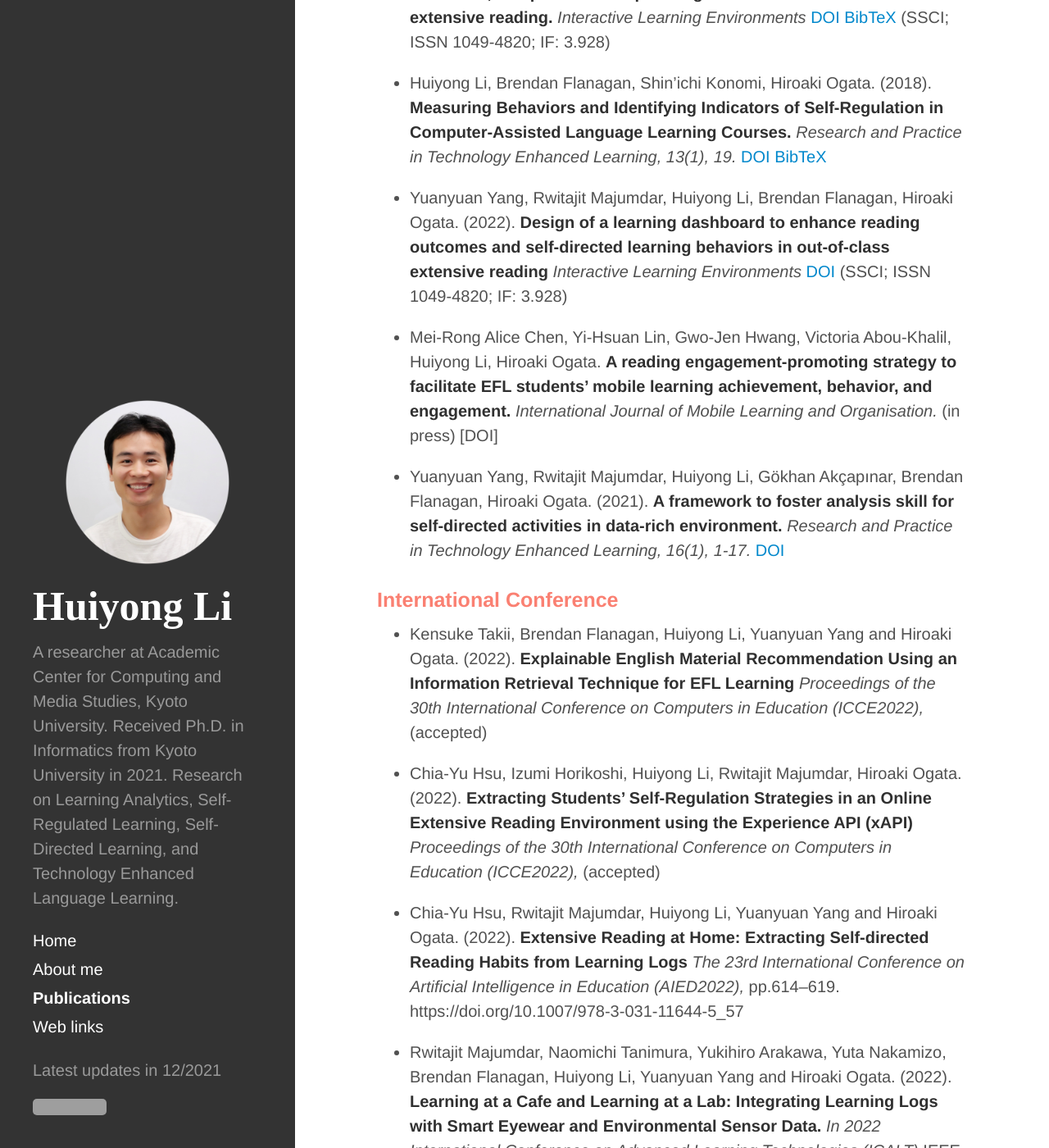
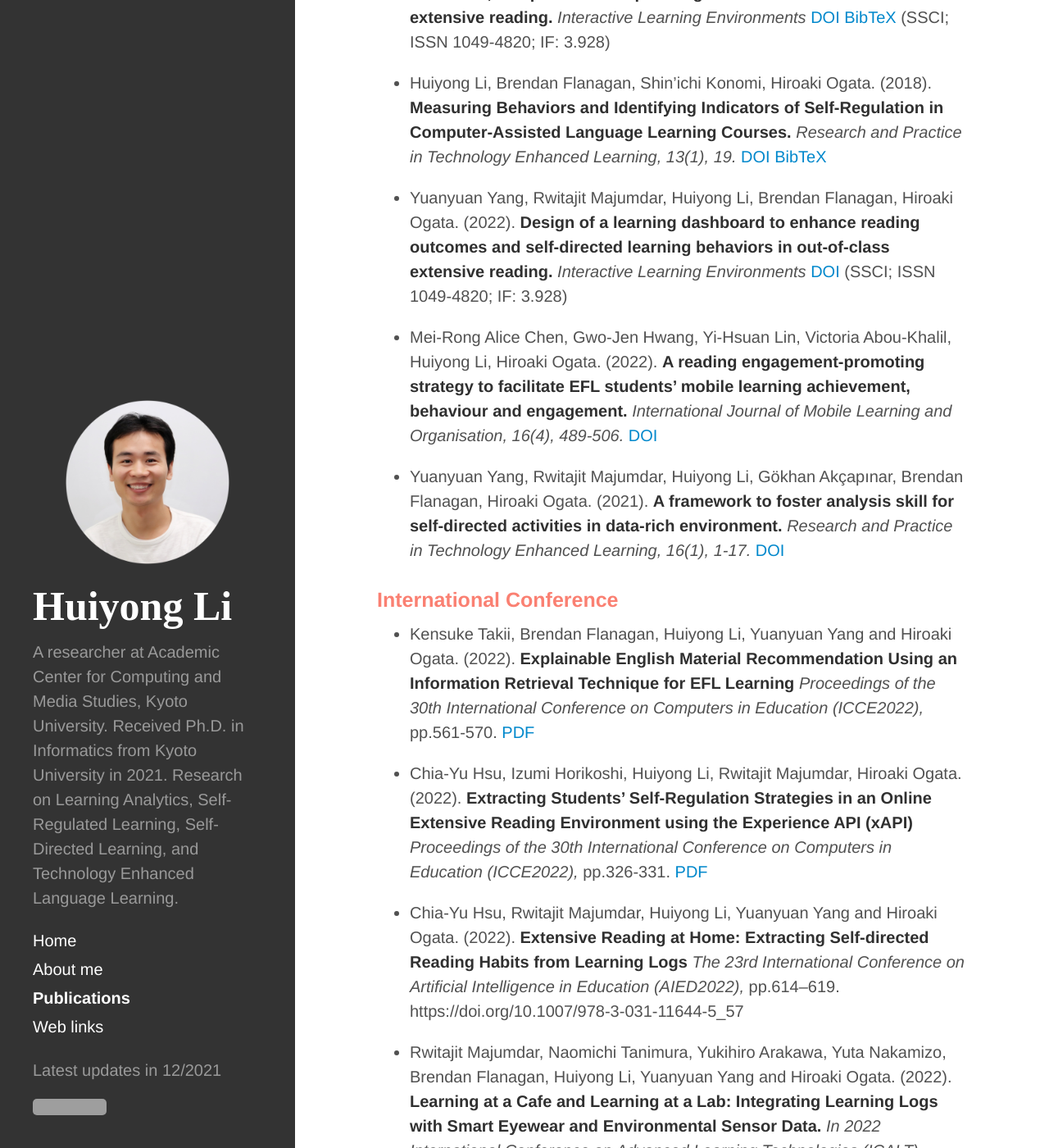
Before and after one commit to li-huiyong/li-huiyong.github.io, a Jekyll site: the page built from publications.md, in a window 1280 px wide and 1400 px high, scrolled down 547 px. Shown: the whole window at 82% size. Built offline with Jekyll 4.4.1, drawn with Linux system fonts in a browser that asks for light colours; nearby versions of some CDN libraries; some web fonts are replaced; some of the changed text lies outside the part shown; grey boxes are pictures that could not be loaded.

Commit message:
Update work until 20221130

```diff
--- a/publications.md
+++ b/publications.md
@@ -15,28 +15,28 @@
 
 * Huiyong Li, Brendan Flanagan, Shin’ichi Konomi, Hiroaki Ogata. (2018). **Measuring Behaviors and Identifying Indicators of Self-Regulation in Computer-Assisted Language Learning Courses.** _Research and Practice in Technology Enhanced Learning, 13(1), 19._ [DOI](https://doi.org/10.1186/s41039-018-0087-7){:target="_blank"} [BibTeX](https://li-huiyong.github.io/resources/li2018measuring.bib){:target="_blank"}
 
-* Yuanyuan Yang, Rwitajit Majumdar, Huiyong Li, Brendan Flanagan, Hiroaki Ogata. (2022). **Design of a learning dashboard to enhance reading outcomes and self-directed learning behaviors in out-of-class extensive reading** _Interactive Learning Environments_ [DOI](https://doi.org/10.1080/10494820.2022.2101126){:target="_blank"} (SSCI; ISSN 1049-4820; IF: 3.928)
+* Yuanyuan Yang, Rwitajit Majumdar, Huiyong Li, Brendan Flanagan, Hiroaki Ogata. (2022). **Design of a learning dashboard to enhance reading outcomes and self-directed learning behaviors in out-of-class extensive reading.** _Interactive Learning Environments_ [DOI](https://doi.org/10.1080/10494820.2022.2101126){:target="_blank"} (SSCI; ISSN 1049-4820; IF: 3.928)
 
-* Mei-Rong Alice Chen, Yi-Hsuan Lin, Gwo-Jen Hwang, Victoria Abou-Khalil, Huiyong Li, Hiroaki Ogata. **A reading engagement-promoting strategy to facilitate EFL students’ mobile learning achievement, behavior, and engagement.** _International Journal of Mobile Learning and Organisation._ (in press) [DOI]
+* Mei-Rong Alice Chen, Gwo-Jen Hwang, Yi-Hsuan Lin, Victoria Abou-Khalil, Huiyong Li, Hiroaki Ogata. (2022). **A reading engagement-promoting strategy to facilitate EFL students' mobile learning achievement, behaviour and engagement.** _International Journal of Mobile Learning and Organisation, 16(4), 489-506._ [DOI](https://doi.org/10.1504/IJMLO.2022.125968)
 
 * Yuanyuan Yang, Rwitajit Majumdar, Huiyong Li, Gökhan Akçapınar, Brendan Flanagan, Hiroaki Ogata. (2021). **A framework to foster analysis skill for self-directed activities in data-rich environment.** _Research and Practice in Technology Enhanced Learning, 16(1), 1-17._ [DOI](https://doi.org/10.1186/s41039-021-00170-y){:target="_blank"}
 
 
 ### <span style="color: Salmon; ">International Conference</span>
 
-* Kensuke Takii, Brendan Flanagan, Huiyong Li, Yuanyuan Yang and Hiroaki Ogata. (2022). **Explainable English Material Recommendation Using an Information Retrieval Technique for EFL Learning** _Proceedings of the 30th International Conference on Computers in Education (ICCE2022),_ (accepted)
+* Kensuke Takii, Brendan Flanagan, Huiyong Li, Yuanyuan Yang and Hiroaki Ogata. (2022). **Explainable English Material Recommendation Using an Information Retrieval Technique for EFL Learning** _Proceedings of the 30th International Conference on Computers in Education (ICCE2022),_ pp.561-570. [PDF](https://www.researchgate.net/publication/365821565_Explainable_English_Material_Recommendation_Using_an_Information_Retrieval_Technique_for_EFL_Learning){:target="_blank"}
 
-* Chia-Yu Hsu, Izumi Horikoshi, Huiyong Li, Rwitajit Majumdar, Hiroaki Ogata. (2022). **Extracting Students’ Self-Regulation Strategies in an Online Extensive Reading Environment using the Experience API (xAPI)** _Proceedings of the 30th International Conference on Computers in Education (ICCE2022),_ (accepted)
+* Chia-Yu Hsu, Izumi Horikoshi, Huiyong Li, Rwitajit Majumdar, Hiroaki Ogata. (2022). **Extracting Students’ Self-Regulation Strategies in an Online Extensive Reading Environment using the Experience API (xAPI)** _Proceedings of the 30th International Conference on Computers in Education (ICCE2022),_ pp.326-331. [PDF](https://www.researchgate.net/publication/365838088_Extracting_Students'_Self-Regulation_Strategies_in_an_Online_Extensive_Reading_Environment_using_the_Experience_API_xAPI){:target="_blank"}
 
 * Chia-Yu Hsu, Rwitajit Majumdar, Huiyong Li, Yuanyuan Yang and Hiroaki Ogata. (2022). **Extensive Reading at Home: Extracting Self-directed Reading Habits from Learning Logs** _The 23rd International Conference on Artificial Intelligence in Education (AIED2022),_ pp.614–619. https://doi.org/10.1007/978-3-031-11644-5_57
 
-* Rwitajit Majumdar, Naomichi Tanimura, Yukihiro Arakawa, Yuta Nakamizo, Brendan Flanagan, Huiyong Li, Yuanyuan Yang and Hiroaki Ogata. (2022). **Learning at a Cafe and Learning at a Lab: Integrating Learning Logs with Smart Eyewear and Environmental Sensor Data.** _In 2022 International Conference on Advanced Learning Technologies (ICALT)_ IEEE. (accepted)
+* Rwitajit Majumdar, Naomichi Tanimura, Yukihiro Arakawa, Yuta Nakamizo, Brendan Flanagan, Huiyong Li, Yuanyuan Yang and Hiroaki Ogata. (2022). **Learning at a Cafe and Learning at a Lab: Integrating Learning Logs with Smart Eyewear and Environmental Sensor Data.** _In 2022 International Conference on Advanced Learning Technologies (ICALT)_ pp.95-97. https://doi.ieeecomputersociety.org/10.1109/ICALT55010.2022.00036
 
-* Huiyong Li, Rwitajit Majumdar, Yuanyuan Yang and Hiroaki Ogata. (2022). **Perception-behavior differences in self-directed language learning among junior high school EFL learners** _1st APSCE International Conference on Future Language Learning (ICFULL2022)_ (accepted)
+* Huiyong Li, Rwitajit Majumdar, Yuanyuan Yang and Hiroaki Ogata. (2022). **Perception-behavior differences in self-directed language learning among junior high school EFL learners** _Proceedings of the 1st APSCE International Conference on Future Language Learning (ICFULL2022),_ pp.43 [PDF](https://www.eduhk.hk/ICFULL2022/Proceedings.pdf#page=49){:target="_blank"}
 
-* Yuanyuan Yang, Huiyong Li, Rwitajit Majumdar and Hiroaki Ogata. (2022). **Leverage Technology to Support Self-direction Strategies for High School Students in Weekly English Vocabulary and Grammar Learning** _1st APSCE International Conference on Future Language Learning (ICFULL2022)_ (accepted)
+* Yuanyuan Yang, Huiyong Li, Rwitajit Majumdar and Hiroaki Ogata. (2022). **Leverage Technology to Support Self-direction Strategies for High School Students in Weekly English Vocabulary and Grammar Learning** _Proceedings of the 1st APSCE International Conference on Future Language Learning (ICFULL2022),_ pp.30 [PDF](https://www.eduhk.hk/ICFULL2022/Proceedings.pdf#page=36){:target="_blank"}
 
-* Rwitajit Majumdar, Huiyong Li, Yuanyuan Yang, Brendan Flanagan and Hiroaki Ogata. (2022) **GOAL System to Support In-class Reading Activity: A Study of Advanced and Standard EFL Learners** _1st APSCE International Conference on Future Language Learning (ICFULL2022)_ (accepted)
+* Rwitajit Majumdar, Huiyong Li, Yuanyuan Yang, Brendan Flanagan and Hiroaki Ogata. (2022) **GOAL System to Support In-class Reading Activity: A Study of Advanced and Standard EFL Learners** _Proceedings of the 1st APSCE International Conference on Future Language Learning (ICFULL2022),_ pp.39 [PDF](https://www.eduhk.hk/ICFULL2022/Proceedings.pdf#page=45){:target="_blank"}
 
 * Brendan Flanagan, Rwitajit Majumdar, Huiyong Li, Atsushi Shimada, Fumiya Okubo, Hiroaki Ogata. (2022). **The 4th Workshop on Predicting Performance Based on the Analysis of Reading Behavior.** _Companion Proceedings of the 11th International Conference on Learning Analytics and Knowledge._ http://ceur-ws.org/Vol-3120/
 
```
